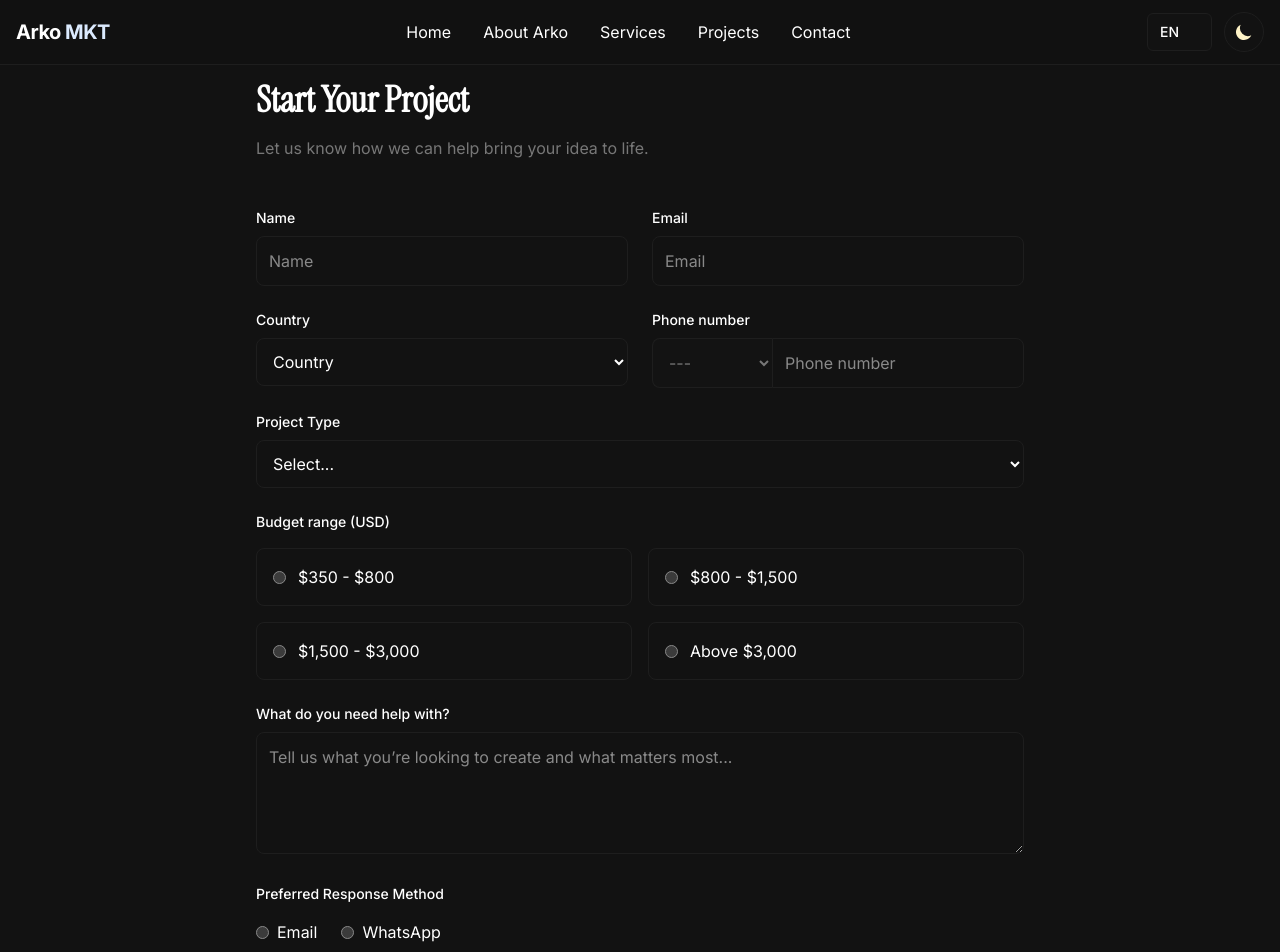
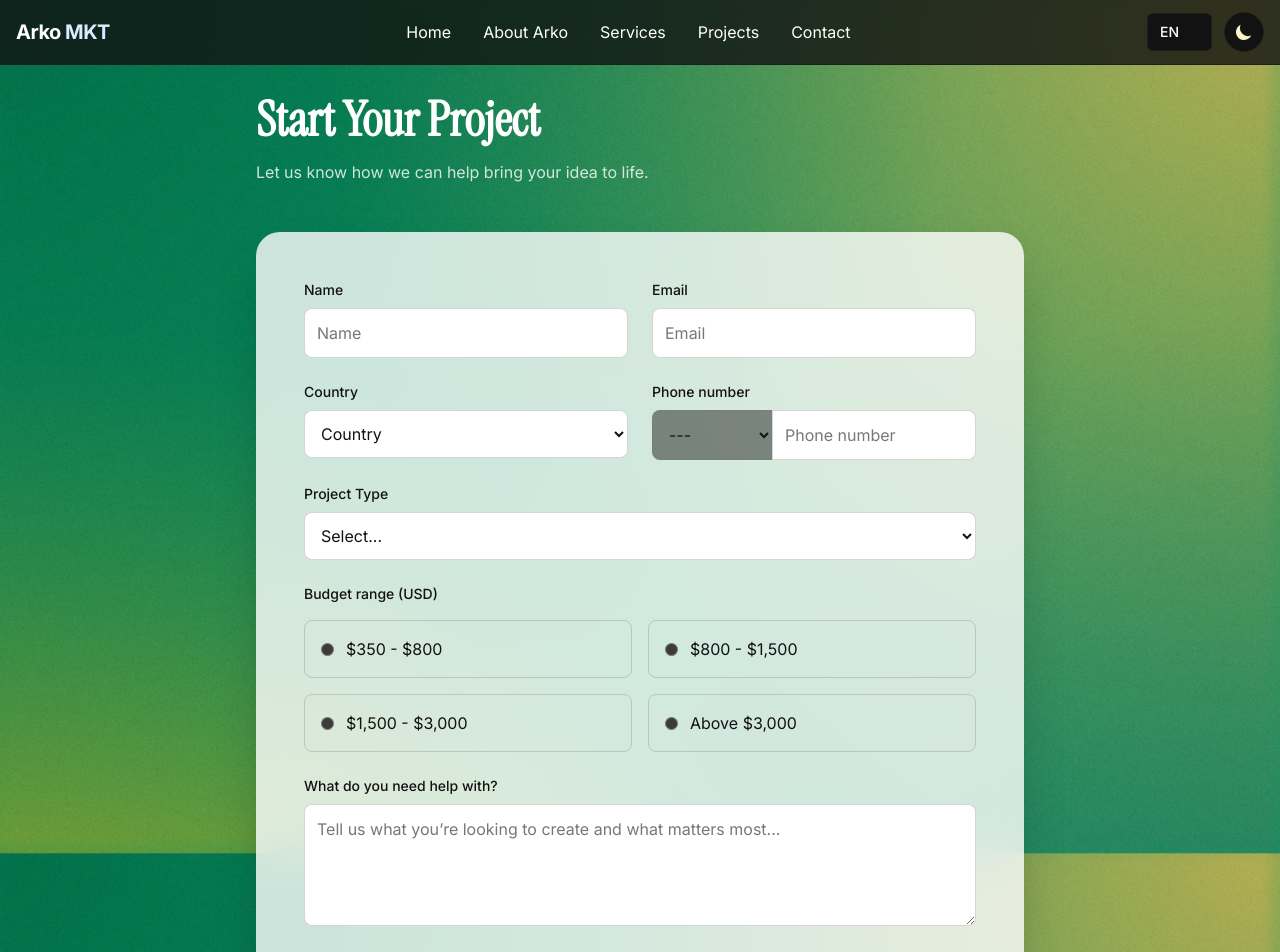
Before and after one commit to 3333444n/arkomkt, a Next.js app: page /en/contacto in a window 1280 px wide. Shown: the top 952 px of the page. Built offline with nearby package versions, Linux system fonts and the light colour scheme.

Commit message:
Style and add gradient background to contact page

```diff
--- a/components/sections/ContactForm.tsx
+++ b/components/sections/ContactForm.tsx
@@ -36,7 +36,10 @@ export default function ContactForm() {
     };
 
     return (
-        <section className="py-20 px-4">
+        <section
+            className="min-h-screen py-24 px-4 bg-cover bg-center bg-fixed"
+            style={{ backgroundImage: "url('/images/gradients/gradient4.webp')" }}
+        >
             <div className="max-w-3xl mx-auto">
                 <motion.div
                     initial={{ opacity: 0, y: 20 }}
@@ -44,19 +47,27 @@ export default function ContactForm() {
                     viewport={{ once: true }}
                     className="mb-12 text-center md:text-left"
                 >
-                    <h1 className="text-4xl font-serif mb-4">{t("title")}</h1>
-                    <p className="text-gray-mid">{t("subtitle")}</p>
+                    <h1 className="text-4xl md:text-5xl font-serif mb-4 text-static-white">{t("title")}</h1>
+                    <p className="text-static-white/80">{t("subtitle")}</p>
                 </motion.div>
 
+                {/* Glassmorphism Form Container */}
+                <motion.div
+                    initial={{ opacity: 0, y: 20 }}
+                    whileInView={{ opacity: 1, y: 0 }}
+                    viewport={{ once: true }}
+                    transition={{ delay: 0.2 }}
+                    className="bg-static-white/80 backdrop-blur-xl rounded-3xl p-8 md:p-12 shadow-2xl"
+                >
                     <form className="space-y-6">
                         <div className="grid grid-cols-1 md:grid-cols-2 gap-6">
                             {/* Name */}
                             <div>
-                            <label htmlFor="name" className="block text-sm font-medium mb-2">{t("form.name")}</label>
+                                <label htmlFor="name" className="block text-sm font-medium mb-2 text-static-black">{t("form.name")}</label>
                                 <input
                                     type="text"
                                     id="name"
-                                className="w-full p-3 rounded-lg border border-gray-light bg-background focus:ring-2 focus:ring-blue-500 outline-none"
+                                    className="w-full p-3 rounded-lg border border-gray-mid/30 bg-static-white focus:ring-2 focus:ring-blue-500 outline-none text-static-black placeholder:text-gray-mid"
                                     placeholder={t("form.name")}
                                     required
                                 />
@@ -64,11 +75,11 @@ export default function ContactForm() {
 
                             {/* Email */}
                             <div>
-                            <label htmlFor="email" className="block text-sm font-medium mb-2">{t("form.email")}</label>
+                                <label htmlFor="email" className="block text-sm font-medium mb-2 text-static-black">{t("form.email")}</label>
                                 <input
                                     type="email"
                                     id="email"
-                                className="w-full p-3 rounded-lg border border-gray-light bg-background focus:ring-2 focus:ring-blue-500 outline-none"
+                                    className="w-full p-3 rounded-lg border border-gray-mid/30 bg-static-white focus:ring-2 focus:ring-blue-500 outline-none text-static-black placeholder:text-gray-mid"
                                     placeholder={t("form.email")}
                                     required
                                 />
@@ -78,10 +89,10 @@ export default function ContactForm() {
                         <div className="grid grid-cols-1 md:grid-cols-2 gap-6">
                             {/* Country */}
                             <div>
-                            <label htmlFor="country" className="block text-sm font-medium mb-2">{t("form.country")}</label>
+                                <label htmlFor="country" className="block text-sm font-medium mb-2 text-static-black">{t("form.country")}</label>
                                 <select
                                     id="country"
-                                className="w-full p-3 rounded-lg border border-gray-light bg-background focus:ring-2 focus:ring-blue-500 outline-none"
+                                    className="w-full p-3 rounded-lg border border-gray-mid/30 bg-static-white focus:ring-2 focus:ring-blue-500 outline-none text-static-black"
                                     value={selectedCountryCode}
                                     onChange={handleCountryChange}
                                     required
@@ -97,10 +108,10 @@ export default function ContactForm() {
 
                             {/* Phone */}
                             <div>
-                            <label htmlFor="phone" className="block text-sm font-medium mb-2">{t("form.phone")}</label>
+                                <label htmlFor="phone" className="block text-sm font-medium mb-2 text-static-black">{t("form.phone")}</label>
                                 <div className="flex">
                                     <select
-                                    className="p-3 border border-gray-light rounded-l-lg bg-gray-light/10 text-gray-mid border-r-0 focus:ring-2 focus:ring-blue-500 outline-none max-w-[120px]"
+                                        className="p-3 border border-gray-mid/30 rounded-l-lg bg-gray-light/50 text-static-black border-r-0 focus:ring-2 focus:ring-blue-500 outline-none max-w-[120px]"
                                         value={selectedDialCode}
                                         onChange={(e) => setSelectedDialCode(e.target.value)}
                                     >
@@ -114,7 +125,7 @@ export default function ContactForm() {
                                     <input
                                         type="tel"
                                         id="phone"
-                                    className="w-full p-3 rounded-r-lg border border-gray-light bg-background focus:ring-2 focus:ring-blue-500 outline-none"
+                                        className="w-full p-3 rounded-r-lg border border-gray-mid/30 bg-static-white focus:ring-2 focus:ring-blue-500 outline-none text-static-black placeholder:text-gray-mid"
                                         placeholder={t("form.phone")}
                                         required
                                     />
@@ -124,10 +135,10 @@ export default function ContactForm() {
 
                         {/* Service / Project Type */}
                         <div>
-                        <label htmlFor="service" className="block text-sm font-medium mb-2">{t("form.service")}</label>
+                            <label htmlFor="service" className="block text-sm font-medium mb-2 text-static-black">{t("form.service")}</label>
                             <select
                                 id="service"
-                            className="w-full p-3 rounded-lg border border-gray-light bg-background focus:ring-2 focus:ring-blue-500 outline-none"
+                                className="w-full p-3 rounded-lg border border-gray-mid/30 bg-static-white focus:ring-2 focus:ring-blue-500 outline-none text-static-black"
                                 required
                             >
                                 <option value="">{t("form.servicePlaceholder")}</option>
@@ -142,10 +153,10 @@ export default function ContactForm() {
 
                         {/* Budget Range */}
                         <div>
-                        <label className="block text-sm font-medium mb-4">{t("form.budget")}</label>
+                            <label className="block text-sm font-medium mb-4 text-static-black">{t("form.budget")}</label>
                             <div className="grid grid-cols-1 sm:grid-cols-2 gap-4">
                                 {['range1', 'range2', 'range3', 'range4'].map((range) => (
-                                <label key={range} className="flex items-center p-4 border border-gray-light rounded-lg cursor-pointer hover:bg-gray-light/50 transition-colors">
+                                    <label key={range} className="flex items-center p-4 border border-gray-mid/30 rounded-lg cursor-pointer hover:bg-gray-light/50 transition-colors text-static-black">
                                         <input type="radio" name="budget" value={range} className="mr-3" required />
                                         <span>{t(`form.budgetOptions.${range}`)}</span>
                                     </label>
@@ -155,11 +166,11 @@ export default function ContactForm() {
 
                         {/* Message */}
                         <div>
-                        <label htmlFor="message" className="block text-sm font-medium mb-2">{t("form.message")}</label>
+                            <label htmlFor="message" className="block text-sm font-medium mb-2 text-static-black">{t("form.message")}</label>
                             <textarea
                                 id="message"
                                 rows={4}
-                            className="w-full p-3 rounded-lg border border-gray-light bg-background focus:ring-2 focus:ring-blue-500 outline-none"
+                                className="w-full p-3 rounded-lg border border-gray-mid/30 bg-static-white focus:ring-2 focus:ring-blue-500 outline-none text-static-black placeholder:text-gray-mid"
                                 placeholder={t("form.messagePlaceholder")}
                                 required
                             ></textarea>
@@ -167,13 +178,13 @@ export default function ContactForm() {
 
                         {/* Preferred Response Method */}
                         <div>
-                        <label className="block text-sm font-medium mb-4">{t("form.preferredMethod")}</label>
+                            <label className="block text-sm font-medium mb-4 text-static-black">{t("form.preferredMethod")}</label>
                             <div className="flex space-x-6">
-                            <label className="flex items-center cursor-pointer">
+                                <label className="flex items-center cursor-pointer text-static-black">
                                     <input type="radio" name="preferredMethod" value="email" className="mr-2" required />
                                     <span>{t("form.emailMethod")}</span>
                                 </label>
-                            <label className="flex items-center cursor-pointer">
+                                <label className="flex items-center cursor-pointer text-static-black">
                                     <input type="radio" name="preferredMethod" value="whatsapp" className="mr-2" required />
                                     <span>{t("form.whatsappMethod")}</span>
                                 </label>
@@ -183,11 +194,12 @@ export default function ContactForm() {
                         {/* Submit */}
                         <button
                             type="submit"
-                        className="w-full md:w-auto px-8 py-3 bg-foreground text-background rounded-full font-bold hover:opacity-90 transition-opacity"
+                            className="w-full md:w-auto px-8 py-3 bg-static-black text-static-white rounded-full font-bold hover:opacity-90 transition-opacity"
                         >
                             {t("form.submit")}
                         </button>
                     </form>
+                </motion.div>
             </div>
         </section>
     );
```
Lines whose indentation alone changed are shown as unchanged.
